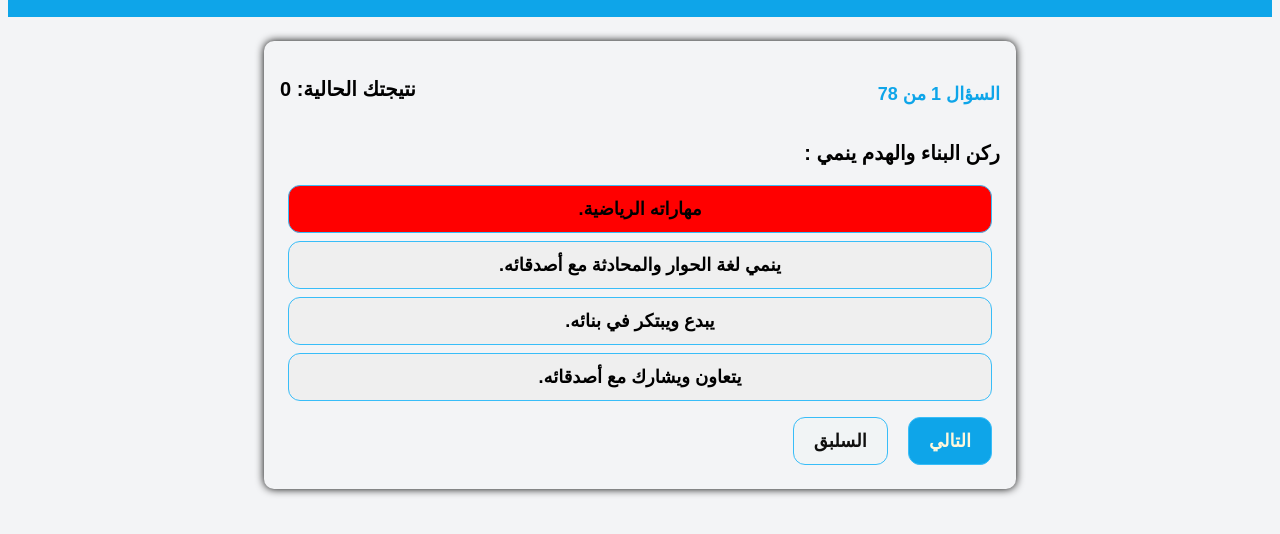
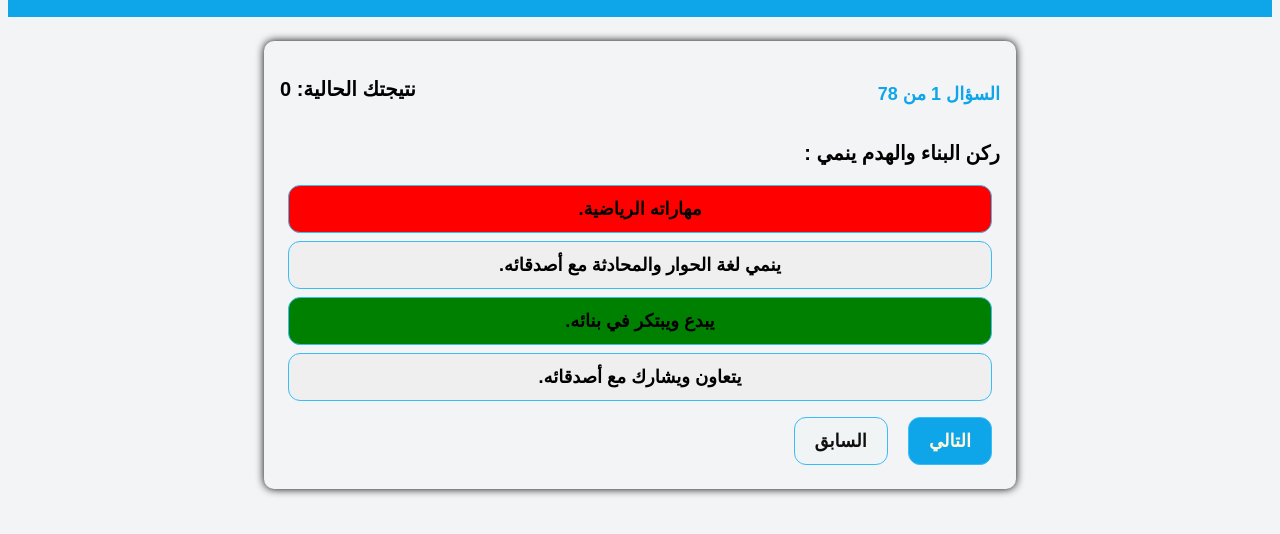
Before and after one commit to reem-abdelrazek20/edu, a plain HTML site: page index.html in a window 1280 px wide. Both pictures are taken after a click on the button "مهاراته الرياضية.". Shown: the part 104-638 px from the top of the page. Drawn offline with Linux system fonts and the light colour scheme; a web font is replaced by a local one.

Commit message:
Update index.html and js.js

```diff
--- a/index.html
+++ b/index.html
@@ -4,7 +4,7 @@
     <meta charset="UTF-8">
     <meta name="viewport" content="width=device-width, initial-scale=1.0">
     <link rel="stylesheet" href="./css/css.css">
-    <title>Document</title>
+    <title>اسئلة المحور التربوي</title>
 </head>
 <body>
     <header>
@@ -15,10 +15,12 @@
             <div class="box-questions"></div>
             <div class="button">
                 <button class="Next">التالي</button>
-                   <button class="Previous">السلبق</button>
+                   <button class="Previous">السابق</button>
             </div>
 
+
         </section>
+
     </main>
     <script src="/js/js.js"></script>
 </body>
--- a/js/js.js
+++ b/js/js.js
@@ -21,6 +21,7 @@ function showQuestion() {
       <div class="result">
         <h2>انتهيت من الأسئلة!</h2>
         <p>نتيجتك النهائية: ${score} من ${questions.length}</p>
+           <h4>"بالتوفيق!  لو استفدت، ادعولي "</h4>
         <button class="restart">إعادة المحاولة </button>
       </div>
     `;
@@ -56,6 +57,13 @@ function showQuestion() {
           score++;
         } else {
           btn.style.backgroundColor = "red";
+            document.querySelectorAll(".option").forEach(optionBtn => {
+          if(optionBtn.textContent === questions[number].answer) {
+            optionBtn.style.backgroundColor = "green";
+          }
+        });
+
+
         }
         answered.push(number);
       }
```
